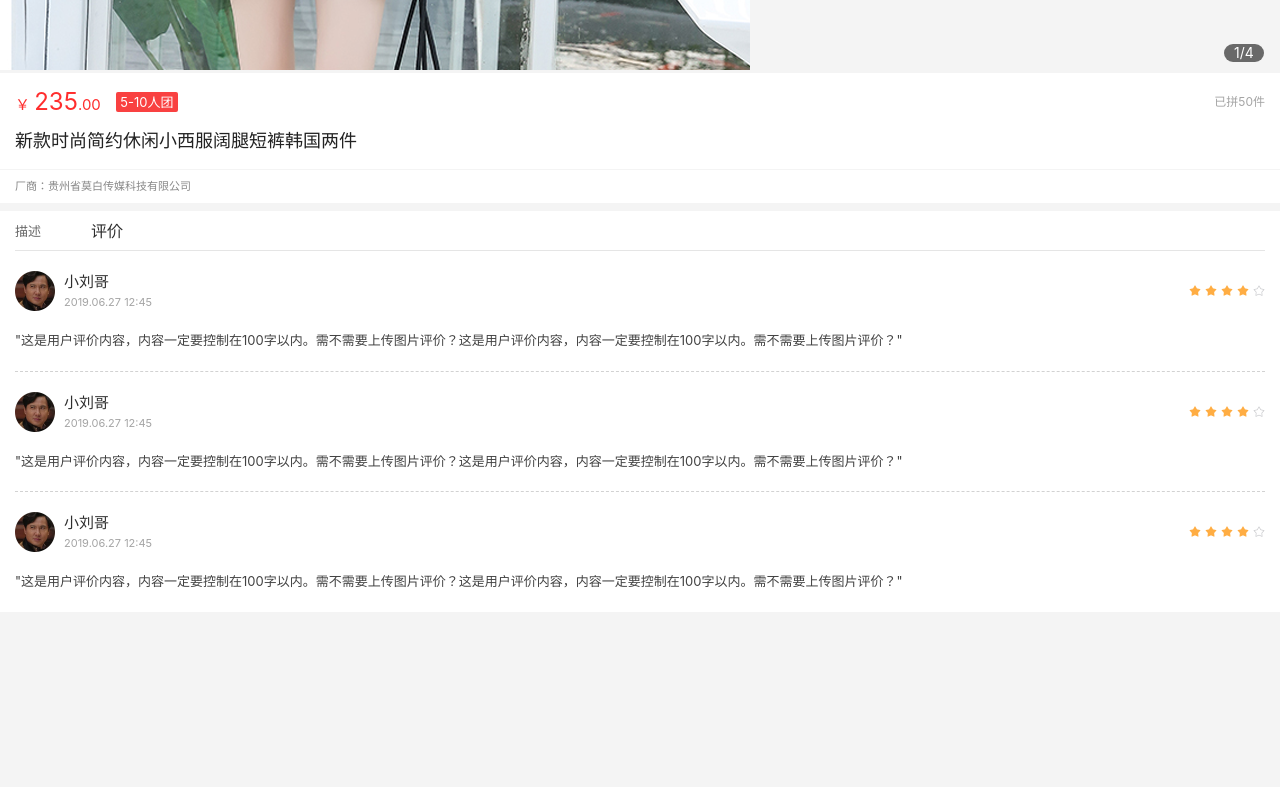
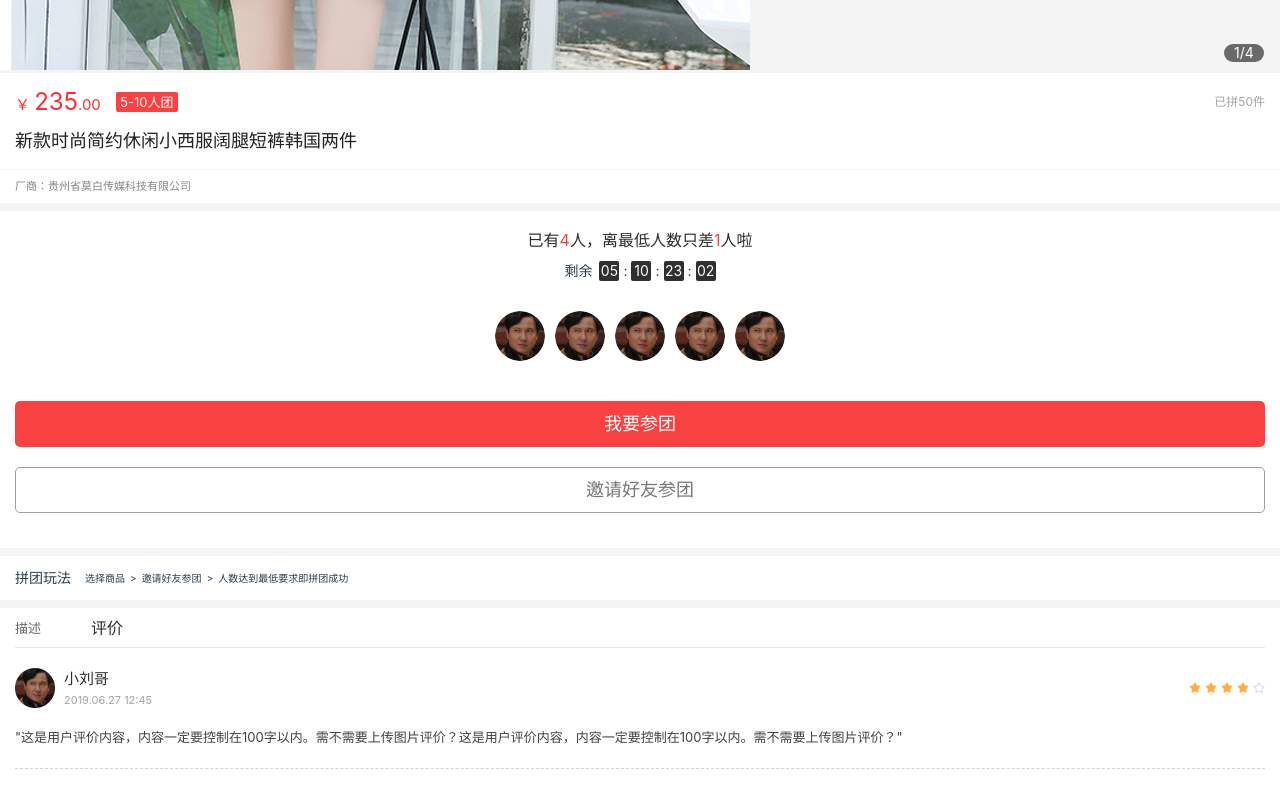
Before and after one commit to PXFGIT974579765/platform, a Vue app: page /group/detail/1 in a window 1280 px wide. Shown: the part 519-1306 px from the top of the page. Before the commit the page ends 1131 px from the top, so only its background shows below. Built offline with nearby package versions, Linux system fonts and the light colour scheme; what vue-wechat-title would draw is missing.

Commit message:
feat: group/detail

```diff
--- a/src/views/Group/Detail.vue
+++ b/src/views/Group/Detail.vue
@@ -1,23 +1,65 @@
 <template>
   <div>
     <good />
+
+    <div class="status">
+      <div class="count">
+        <span>已有</span>
+        <span class="value">4</span>
+        <span>人，离最低人数只差</span>
+        <span class="value">1</span>
+        <span>人啦</span>
+      </div>
+
+      <div class="date">
+        <span class="name">剩余</span>
+        <span class="value">05</span>
+        <span class="sep">:</span>
+        <span class="value">10</span>
+        <span class="sep">:</span>
+        <span class="value">23</span>
+        <span class="sep">:</span>
+        <span class="value">02</span>
+      </div>
+
+      <div class="people">
+        <img src="~@/assets/images/errand_avatar.png" alt />
+        <img src="~@/assets/images/errand_avatar.png" alt />
+        <img src="~@/assets/images/errand_avatar.png" alt />
+        <img src="~@/assets/images/errand_avatar.png" alt />
+        <img src="~@/assets/images/errand_avatar.png" alt />
+      </div>
+
+      <button v-if="!complete" class="group-btn">我要参团</button>
+      <div v-else class="complete">已参团，等待满员</div>
+
+      <invitation wireframe>邀请好友参团</invitation>
+    </div>
+
+    <manual />
+
     <desc-comment :active="active" @onChange="onChange" />
   </div>
 </template>
 
 <script>
 import Good from './components/Good'
+import Manual from './components/Manual'
+import Invitation from './components/Invitation'
 import DescComment from './components/DescComment'
 
 export default {
   components: {
     Good,
+    Manual,
+    Invitation,
     DescComment,
   },
 
   data() {
     return {
       active: 'comment',
+      complete: false,
     }
   },
 
@@ -29,4 +71,68 @@ export default {
 }
 </script>
 
-<style lang="less" scoped></style>
+<style lang="less" scoped>
+.status {
+  padding: 20px 15px 35px;
+  background: #fff;
+}
+
+.count {
+  text-align: center;
+  margin-bottom: 12px;
+  font-size: 16px;
+  color: #2d2d2d;
+  .value {
+    color: #f94141;
+  }
+}
+
+.date {
+  display: flex;
+  align-items: center;
+  justify-content: center;
+  margin-bottom: 30px;
+  .name {
+    margin-right: 7px;
+  }
+  .value {
+    width: 20px;
+    height: 20px;
+    text-align: center;
+    line-height: 20px;
+    border-radius: 2px;
+    color: #fff;
+    background-color: #2f2f2f;
+  }
+  .sep {
+    margin: 0 4px;
+  }
+}
+
+.people {
+  display: flex;
+  justify-content: center;
+  margin-bottom: 40px;
+  img {
+    width: 50px;
+    height: 50px;
+    margin-right: 10px;
+    border-radius: 50%;
+    &:last-child {
+      margin: 0;
+    }
+  }
+}
+
+.group-btn {
+  display: block;
+  width: 100%;
+  height: 46px;
+  margin-bottom: 20px;
+  border-radius: 5px;
+  font-size: 18px;
+  color: #fff;
+  background-image: linear-gradient(#f94141, #f94141),
+    linear-gradient(#fe5e60, #fe5e60);
+}
+</style>
--- /dev/null
+++ b/src/views/Group/components/Invitation.vue
@@ -0,0 +1,32 @@
+<template>
+  <button :class="['invitation', { wireframe: wireframe }]">
+    <slot></slot>
+  </button>
+</template>
+
+<script>
+export default {
+  props: {
+    wireframe: Boolean,
+  },
+}
+</script>
+
+<style lang="less" scoped>
+.invitation {
+  display: block;
+  width: 100%;
+  height: 46px;
+  border-radius: 5px;
+  font-size: 18px;
+  color: #fff;
+  background-image: linear-gradient(#f94141, #f94141),
+    linear-gradient(#fe5e60, #fe5e60);
+
+  &.wireframe {
+    border: solid 1px #9e9e9e;
+    color: #787878;
+    background: transparent;
+  }
+}
+</style>
--- /dev/null
+++ b/src/views/Group/components/Manual.vue
@@ -0,0 +1,35 @@
+<template>
+  <div class="manual">
+    <div class="title">拼团玩法</div>
+    <div class="content">
+      <span>选择商品</span>
+      <div class="sep">></div>
+      <span>邀请好友参团</span>
+      <div class="sep">></div>
+      <span>人数达到最低要求即拼团成功</span>
+    </div>
+  </div>
+</template>
+
+<style lang="less" scoped>
+.manual {
+  display: flex;
+  align-items: center;
+  margin: 8px 0;
+  padding: 15px;
+  line-height: 1;
+  background: #fff;
+}
+
+.content {
+  flex: 1;
+  display: flex;
+  margin-left: 14px;
+  line-height: 1.2;
+  font-size: 10px;
+}
+
+.sep {
+  margin: 0 5px;
+}
+</style>
```
